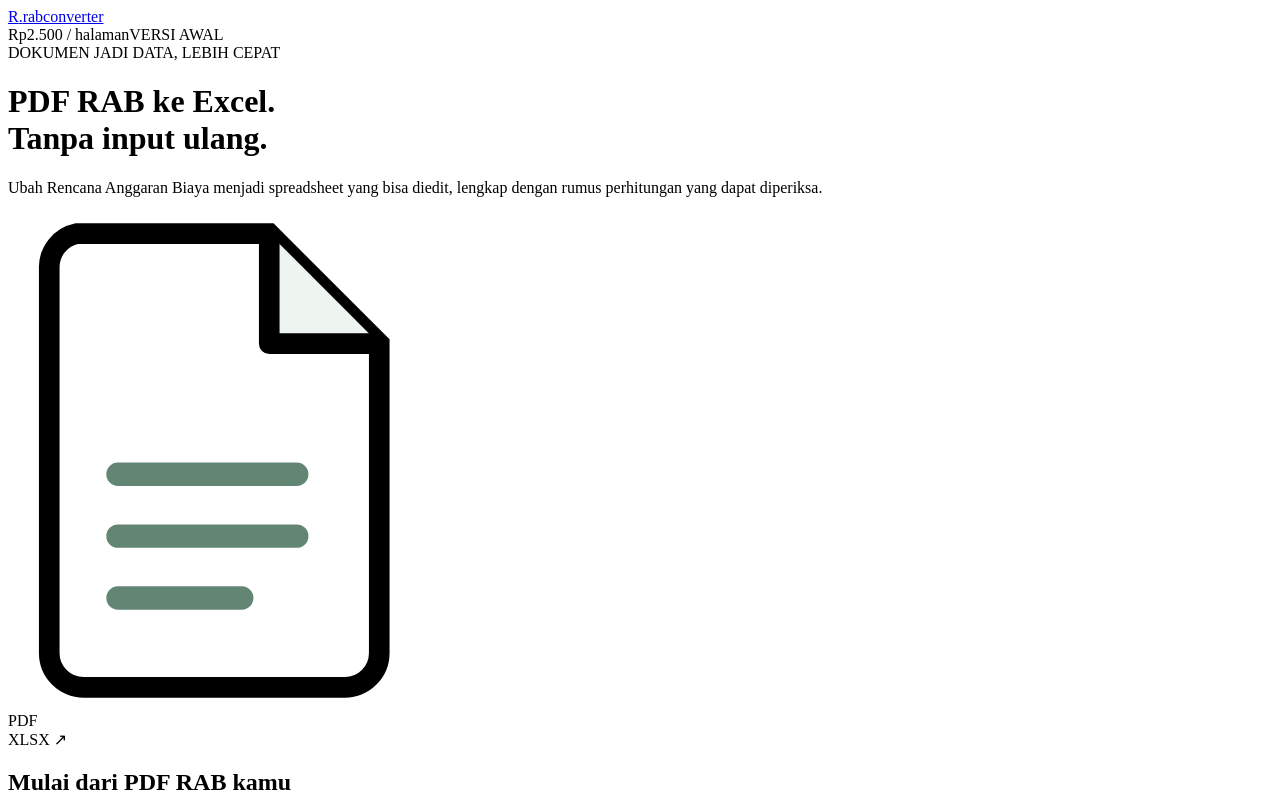
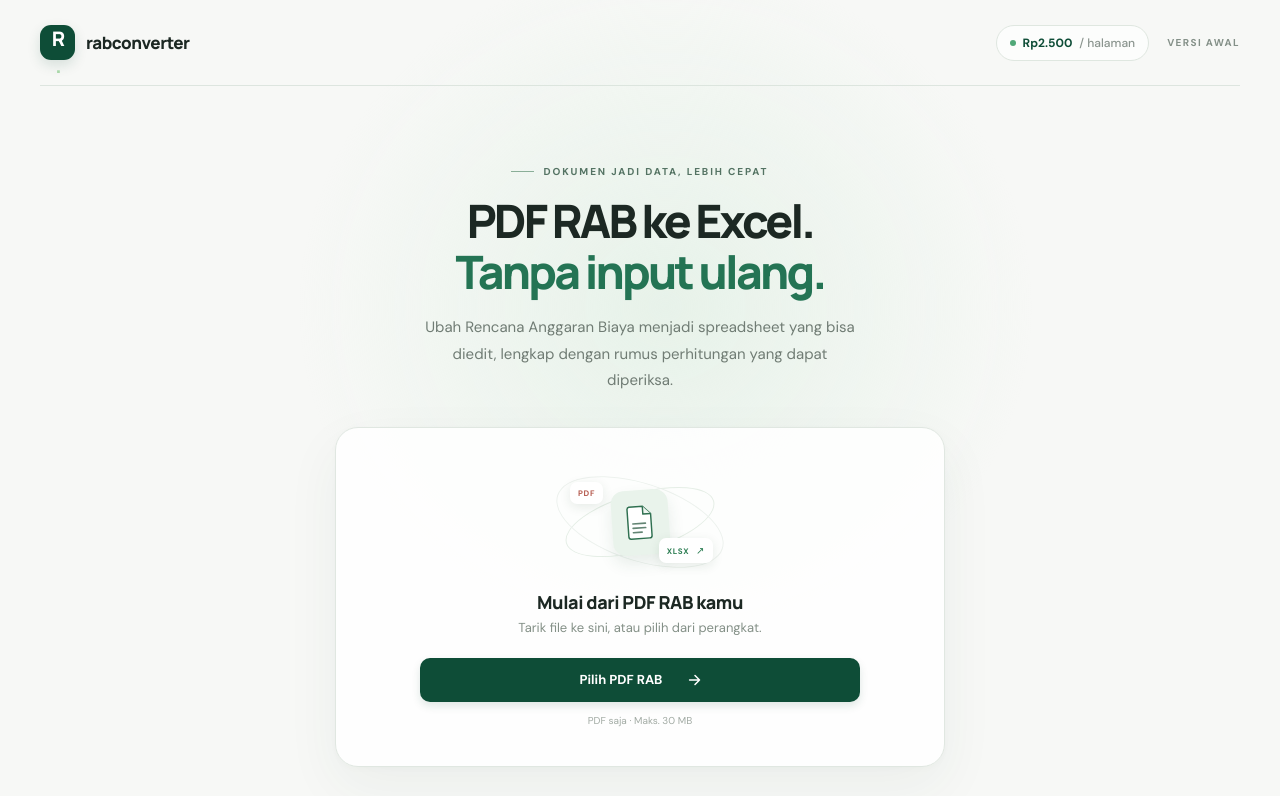
Before and after one commit to fsoeltoni-rabconverter/rabconverter, a React (Vite) app: page / in a window 1280 px wide. Shown: the top 796 px of the page. Built offline with nearby package versions, Linux system fonts and the light colour scheme.

Commit message:
Restore complete stylesheet and keep upload card width consistent

```diff
--- a/src/styles.css
+++ b/src/styles.css
@@ -1,18 +1,161 @@
-/* Keep the upload card width stable while the file-selection state changes. */
+:root {
+  font-family: "DM Sans", sans-serif;
+  color: #1c2823;
+  background: #f7f8f6;
+  font-synthesis: none;
+  text-rendering: optimizeLegibility;
+  -webkit-font-smoothing: antialiased;
+  -moz-osx-font-smoothing: grayscale;
+  font-optical-sizing: auto;
+  font-weight: 400;
+  --ink: #1c2823;
+  --muted: #758079;
+  --green: #166447;
+  --green-dark: #0e4d37;
+  --green-pale: #eaf4ed;
+  --line: #e2e8e3;
+}
+
+* { box-sizing: border-box; }
+[hidden] { display: none !important; }
+body { margin: 0; min-width: 320px; min-height: 100vh; }
+button, input { font: inherit; }
+button { cursor: pointer; }
+button:disabled { cursor: not-allowed; opacity: .72; }
+
+.app-shell {
+  min-height: 100vh;
+  display: flex;
+  flex-direction: column;
+  overflow: hidden;
+  background: radial-gradient(ellipse at 52% 33%, rgba(222,239,226,.64) 0, rgba(247,248,246,0) 39%), #f7f8f6;
+}
+.topbar {
+  width: min(1200px, calc(100% - 64px));
+  margin: 0 auto;
+  min-height: 86px;
+  display: flex;
+  justify-content: space-between;
+  align-items: center;
+  border-bottom: 1px solid rgba(215,224,217,.78);
+}
+.brand { display: inline-flex; align-items: center; gap: 11px; text-decoration: none; color: var(--ink); }
+.brand-mark {
+  display: grid; place-items: center; width: 35px; height: 35px; border-radius: 11px;
+  color: #fff; background: var(--green-dark); font-family: "Manrope",sans-serif;
+  font-size: 20px; font-weight: 800; letter-spacing: -1.8px; box-shadow: 0 5px 13px rgba(17,78,54,.14);
+}
+.brand-mark span { color: #a9d8a9; }
+.brand-name { font-family: "Manrope",sans-serif; font-weight: 800; letter-spacing: -.5px; font-size: 17px; }
+.topbar-right { display: flex; align-items: center; gap: 18px; }
+.price-chip {
+  padding: 9px 13px; display: inline-flex; align-items: center; gap: 7px; border: 1px solid #dfe7e0;
+  border-radius: 999px; color: var(--green-dark); background: rgba(255,255,255,.7); font-size: 12px; font-weight: 700;
+}
+.chip-dot { width: 6px; height: 6px; background: #50a878; border-radius: 50%; }
+.chip-muted { color: #8a948e; font-weight: 500; }
+.beta-label { color: #849088; font-size: 10px; font-weight: 700; letter-spacing: 1.4px; }
+
+.main-content { width: min(100%,790px); margin: 0 auto; padding: 70px 24px 46px; display: flex; flex-direction: column; align-items: center; flex: 1; }
+.hero-copy { width: min(100%, 440px); text-align: center; margin-bottom: 34px; }
+.eyebrow { display: inline-flex; align-items: center; gap: 9px; font-size: 10px; font-weight: 800; letter-spacing: 1.9px; color: #547363; margin-bottom: 17px; }
+.eyebrow-line { display: inline-block; width: 23px; height: 1px; background: #8aae98; }
+h1 { font-family: "Manrope",sans-serif; font-weight: 800; letter-spacing: -2.8px; line-height: 1.11; font-size: clamp(34px,3.6vw,48px); margin: 0; color: #1c2823; }
+h1 span { color: #247454; }
+.hero-description { margin: 17px auto 0; max-width: 525px; color: #707c74; line-height: 1.75; font-size: 15px; }
+
 .upload-card {
-  width: min(100%, 610px);
+  width: min(100%,610px);
   min-height: 340px;
   flex: 0 0 auto;
   align-self: center;
+  background: rgba(255,255,255,.87); border: 1px solid #e0e7e1;
+  border-radius: 23px; box-shadow: 0 20px 55px rgba(43,68,50,.055), 0 2px 6px rgba(43,68,50,.025);
+  display: flex; flex-direction: column; align-items: center; justify-content: center; padding: 27px 30px 25px;
+  position: relative; transition: border-color .2s ease, box-shadow .2s ease, transform .2s ease;
 }
-
-.empty-state,
-.selected-state {
+.empty-state {
   width: 100%;
   max-width: 440px;
-  min-width: 0;
+  display: flex;
+  flex-direction: column;
+  align-items: center;
 }
+.empty-state h2 { width: 100%; text-align: center; }
+.empty-state .upload-hint { width: 100%; text-align: center; }
+.empty-state .primary-button { width: 100%; }
 
-.selected-state {
-  grid-template-columns: 54px minmax(0, 1fr) 28px;
+.upload-card.is-dragging { border-color: #3a9567; box-shadow: 0 0 0 4px rgba(58,149,103,.12), 0 20px 55px rgba(43,68,50,.08); transform: translateY(-2px); background: #fbfffb; }
+.upload-card h2 { width: min(100%, 440px); text-align: center; font-family: "Manrope",sans-serif; font-size: 18px; letter-spacing: -.4px; font-weight: 800; margin: 15px 0 5px; }
+.upload-hint { color: #849087; margin: 0 0 22px; font-size: 13px; }
+.upload-illustration { height: 105px; width: 180px; display: grid; place-items: center; position: relative; }
+.orbit { position: absolute; border: 1px solid #e5eee6; border-radius: 50%; transform: rotate(-16deg); }
+.orbit-one { width: 154px; height: 58px; }
+.orbit-two { width: 174px; height: 78px; transform: rotate(18deg); border-color: #edf2ee; }
+.file-icon { position: relative; z-index: 1; width: 57px; height: 65px; display: grid; place-items: center; background: #e9f3eb; border-radius: 13px; box-shadow: 0 8px 16px rgba(40,91,61,.1); transform: rotate(-4deg); }
+.file-icon svg, .selected-file-icon svg { width: 31px; height: 35px; color: #2f7050; }
+.float-tag { position: absolute; z-index: 2; border-radius: 7px; background: #fff; padding: 6px 8px; font-weight: 800; font-size: 8px; letter-spacing: .7px; box-shadow: 0 3px 11px rgba(31,64,42,.1); }
+.tag-pdf { top: 12px; left: 20px; color: #b55b4f; }
+.tag-xlsx { bottom: 12px; right: 17px; color: #2b7d52; }
+.tag-xlsx span { font-size: 10px; margin-left: 4px; }
+
+.primary-button {
+  width: min(100%, 440px);
+  display: inline-flex; align-items: center; justify-content: center; gap: 24px; border: 0; border-radius: 10px;
+  padding: 13px 17px 13px 21px; min-width: 178px; color: #fff; background: var(--green-dark);
+  font-size: 13px; font-weight: 700; box-shadow: 0 4px 8px rgba(14,77,55,.13);
+  transition: background .2s ease, transform .2s ease, box-shadow .2s ease;
 }
+.primary-button:hover:not(:disabled) { background: #176746; transform: translateY(-1px); box-shadow: 0 7px 13px rgba(14,77,55,.16); }
+.primary-button svg { width: 18px; height: 18px; }
+.primary-button:disabled { background: #8a9e91; box-shadow: none; }
+.file-limit { color: #a1aaa3; font-size: 10px; margin: 12px 0 0; }
+.visually-hidden { position: absolute; width: 1px; height: 1px; padding: 0; margin: -1px; overflow: hidden; clip: rect(0,0,0,0); white-space: nowrap; border: 0; }
+.error-message { color: #a63d35; font-size: 12px; margin: 16px 0 0; text-align: center; }
+
+.selected-state { width: 100%; max-width: 440px; min-width: 0; display: grid; grid-template-columns: 54px minmax(0, 1fr) 28px; gap: 13px; align-items: center; }
+.selected-file-icon { width: 54px; height: 60px; display: grid; place-items: center; background: #eaf3ec; border-radius: 12px; }
+.selected-copy { display: flex; flex-direction: column; min-width: 0; gap: 4px; }
+.selected-kicker { font-size: 9px; letter-spacing: 1.4px; font-weight: 800; color: #42815d; }
+.selected-copy strong { font-size: 13px; color: #29362e; overflow: hidden; text-overflow: ellipsis; white-space: nowrap; }
+.selected-copy > span:last-child { font-size: 11px; color: #909a93; }
+.remove-file { align-self: start; border: 0; background: #f1f4f1; color: #657269; border-radius: 7px; width: 27px; height: 27px; font-size: 19px; line-height: 1; }
+.preview-notice { grid-column: 1 / -1; border: 1px solid #e9e7d8; border-radius: 8px; background: #fbfaf3; padding: 10px 12px; font-size: 11px; line-height: 1.5; color: #777356; display: flex; align-items: center; gap: 8px; }
+.notice-dot { flex: 0 0 auto; width: 7px; height: 7px; border-radius: 50%; background: #d4ac48; }
+.selected-state .primary-button { grid-column: 1 / -1; width: 100%; margin-top: 4px; }
+.selected-state .file-limit { grid-column: 1 / -1; margin-top: -4px; }
+
+.reassurance-row { display: flex; align-items: center; gap: 18px; color: #77827a; margin-top: 27px; font-size: 11px; }
+.reassurance-item { display: inline-flex; align-items: center; gap: 7px; white-space: nowrap; }
+.reassurance-icon { font-size: 17px; color: #38815b; }
+.reassurance-check { display: grid; place-items: center; border: 1px solid #c8ddce; color: #40845e; border-radius: 50%; width: 14px; height: 14px; font-size: 9px; }
+.reassurance-separator { width: 3px; height: 3px; border-radius: 50%; background: #c8d1ca; }
+.footer { border-top: 1px solid rgba(215,224,217,.72); display: flex; justify-content: space-between; align-items: center; gap: 16px; width: min(1200px,calc(100% - 64px)); min-height: 68px; margin: auto auto 0; color: #9aa39c; font-size: 10px; }
+.footer-note { color: #a9b0aa; }
+
+@media (min-height: 900px) {
+  .main-content { padding-top: 92px; }
+  .hero-copy { margin-bottom: 43px; }
+  .upload-card { min-height: 360px; }
+}
+@media (max-width: 600px) {
+  .topbar { width: calc(100% - 36px); min-height: 71px; }
+  .brand-name { font-size: 15px; }
+  .brand-mark { width: 32px; height: 32px; border-radius: 10px; }
+  .topbar-right { gap: 8px; }
+  .price-chip { padding: 8px 10px; font-size: 10px; gap: 5px; }
+  .beta-label { display: none; }
+  .main-content { padding: 56px 18px 36px; }
+  .hero-copy { margin-bottom: 27px; }
+  h1 { font-size: clamp(33px,8.8vw,42px); letter-spacing: -1.7px; }
+  .eyebrow { font-size: 8px; letter-spacing: 1.4px; }
+  .hero-description { font-size: 13px; line-height: 1.7; max-width: 390px; margin-top: 14px; }
+  .upload-card { min-height: 325px; padding: 22px 18px; border-radius: 18px; }
+  .reassurance-row { flex-wrap: wrap; justify-content: center; gap: 11px; font-size: 10px; }
+  .reassurance-separator { display: none; }
+  .footer { width: calc(100% - 36px); min-height: 60px; font-size: 9px; }
+  .footer-note { max-width: 155px; text-align: right; }
+}
+@media (prefers-reduced-motion: reduce) {
+  *, *::before, *::after { scroll-behavior: auto !important; transition-duration: .01ms !important; animation-duration: .01ms !important; }
+}
```
